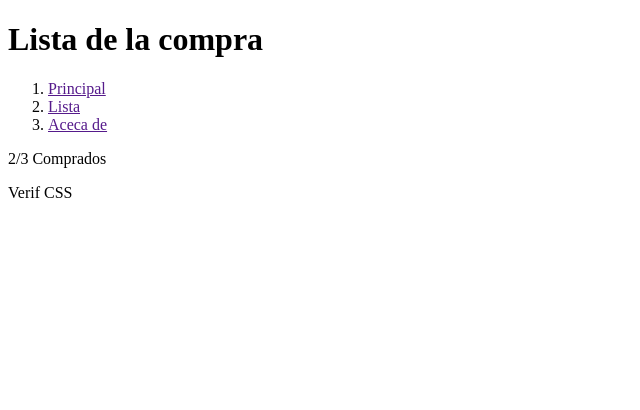
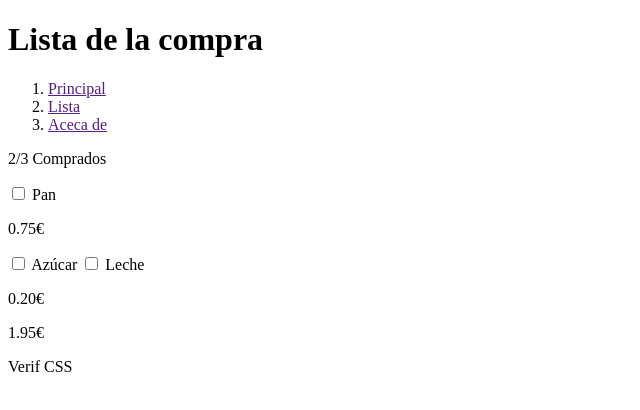
Before and after one commit to AldanaArcidiacono/202210-W1CH3-Aldana-Arcidiacono, a plain HTML site: page index.html in a window 1280 px wide. Shown: the whole page, without its empty margins (0-640 px from the left). Drawn offline with Linux system fonts and the light colour scheme.

```diff
--- a/index.html
+++ b/index.html
@@ -22,7 +22,20 @@
     <div>
       <p>2/3 Comprados</p>
     </div>
-    <section></section>
+    <section>
+      <input type="checkbox" name="compra" id="pan" />
+      <label for="pan">Pan</label>
+      <p>0.75€</p>
+
+      <input type="checkbox" name="compra" id="azucar" />
+      <label for="azucar">Azúcar</label>
+
+      <input type="checkbox" name="compra" id="leche" />
+      <label for="leche">Leche</label>
+      <p>0.20€</p>
+
+      <p>1.95€</p>
+    </section>
     <footer>Verif CSS</footer>
   </body>
 </html>
```
Also changed, not shown: 1 other file.
